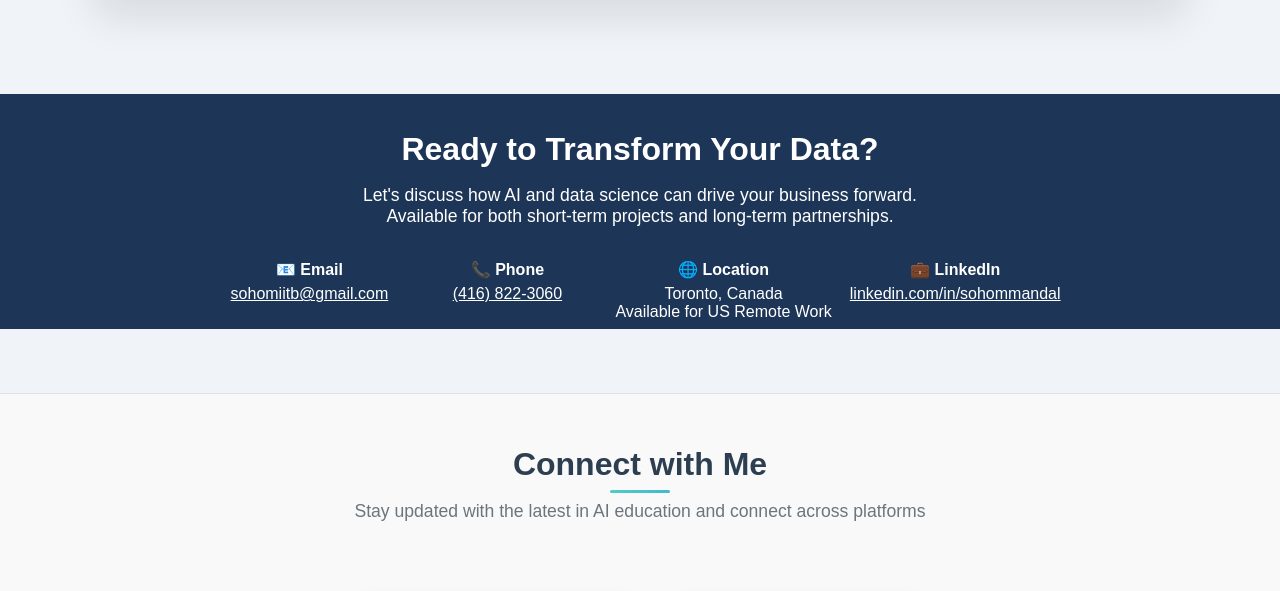
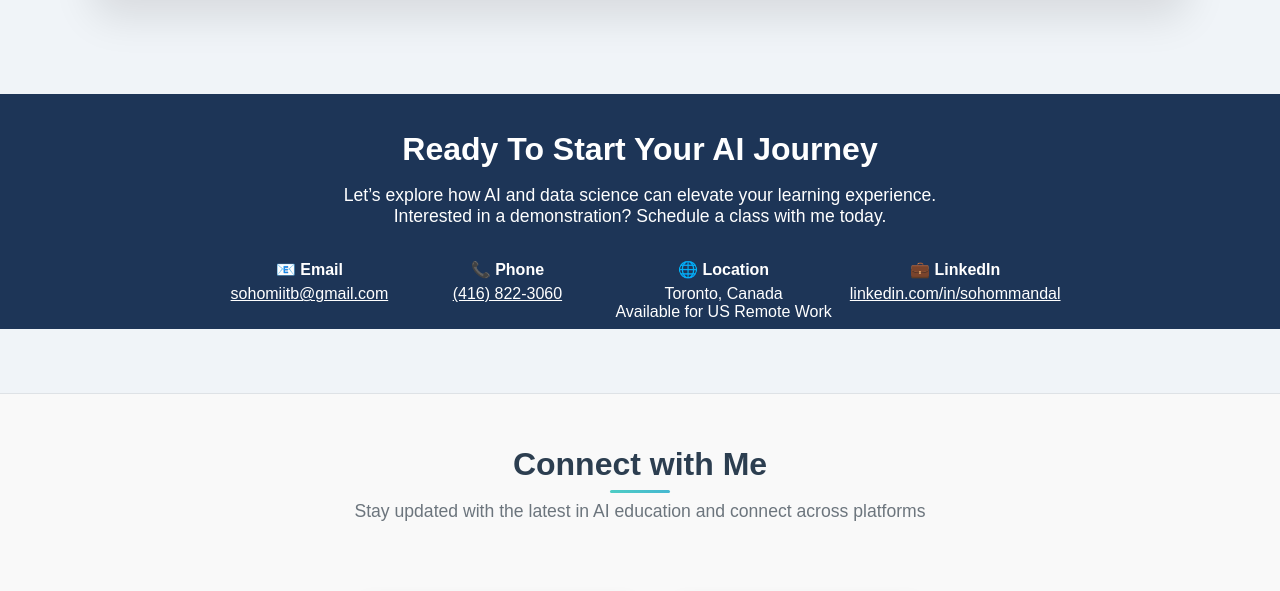
Before and after one commit to sohomiitb/YoungMindsAI, a plain HTML site: page index.html in a window 1280 px wide. Shown: the part 2720-3311 px from the top of the page. Drawn offline with Linux system fonts and the light colour scheme.

Commit message:
message change

```diff
--- a/index.html
+++ b/index.html
@@ -187,10 +187,10 @@
 <section class="contact" id="contact" style="background: #1d3557; padding: 10px 0 8px 0;">
   <div class="container" style="max-width: 900px; margin: 0 auto; color: #fff;">
     <div class="contact-content" style="text-align: center;">
-      <h2 class="section-title" style="color: #fff; font-size: 2rem; margin-bottom: 10px;">Ready to Transform Your Data?</h2>
+      <h2 class="section-title" style="color: #fff; font-size: 2rem; margin-bottom: 10px;">Ready To Start Your AI Journey</h2>
       <p style="font-size: 1.1rem; margin-bottom: 12px;">
-        Let's discuss how AI and data science can drive your business forward.<br>
-        Available for both short-term projects and long-term partnerships.
+        Let’s explore how AI and data science can elevate your learning experience.<br>
+        Interested in a demonstration? Schedule a class with me today.
       </p>
       <div class="contact-info" style="display: flex; flex-wrap: wrap; justify-content: center; gap: 18px;">
         <div class="contact-item" style="min-width: 180px;">
```
